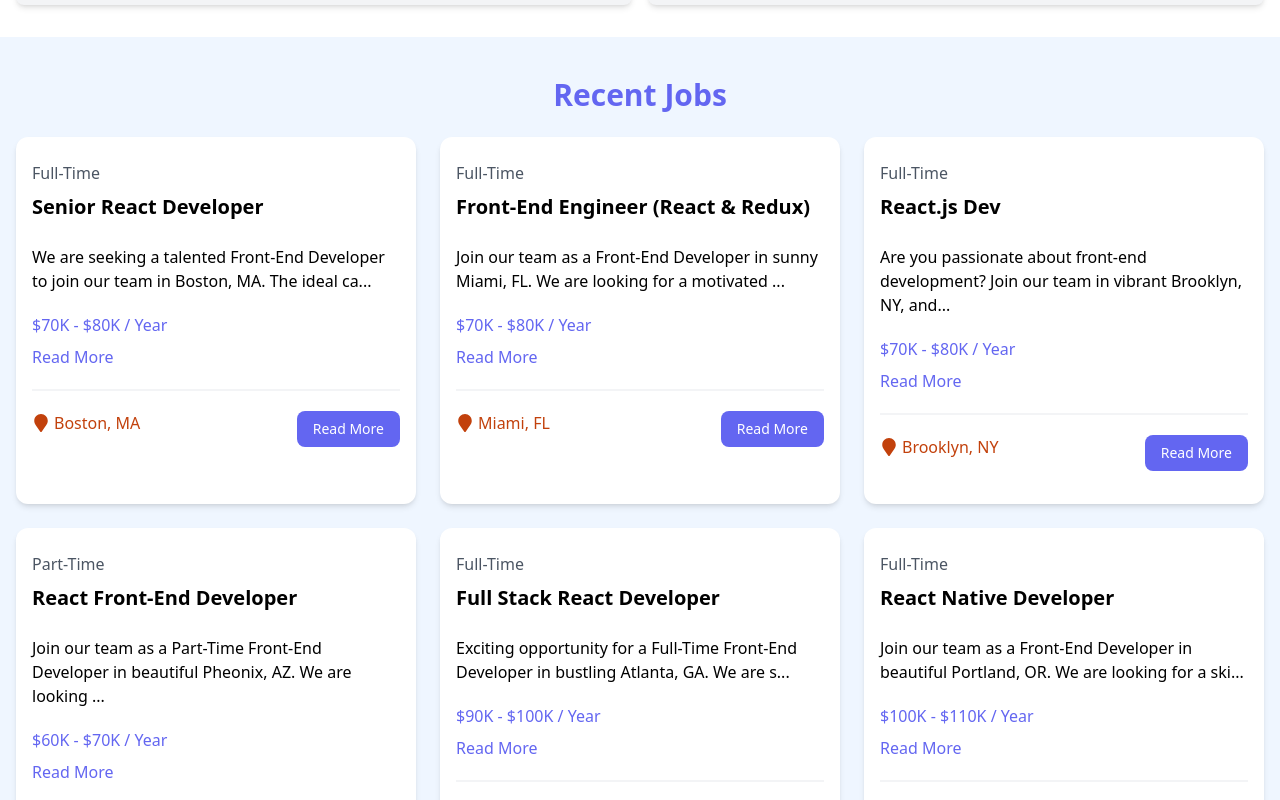
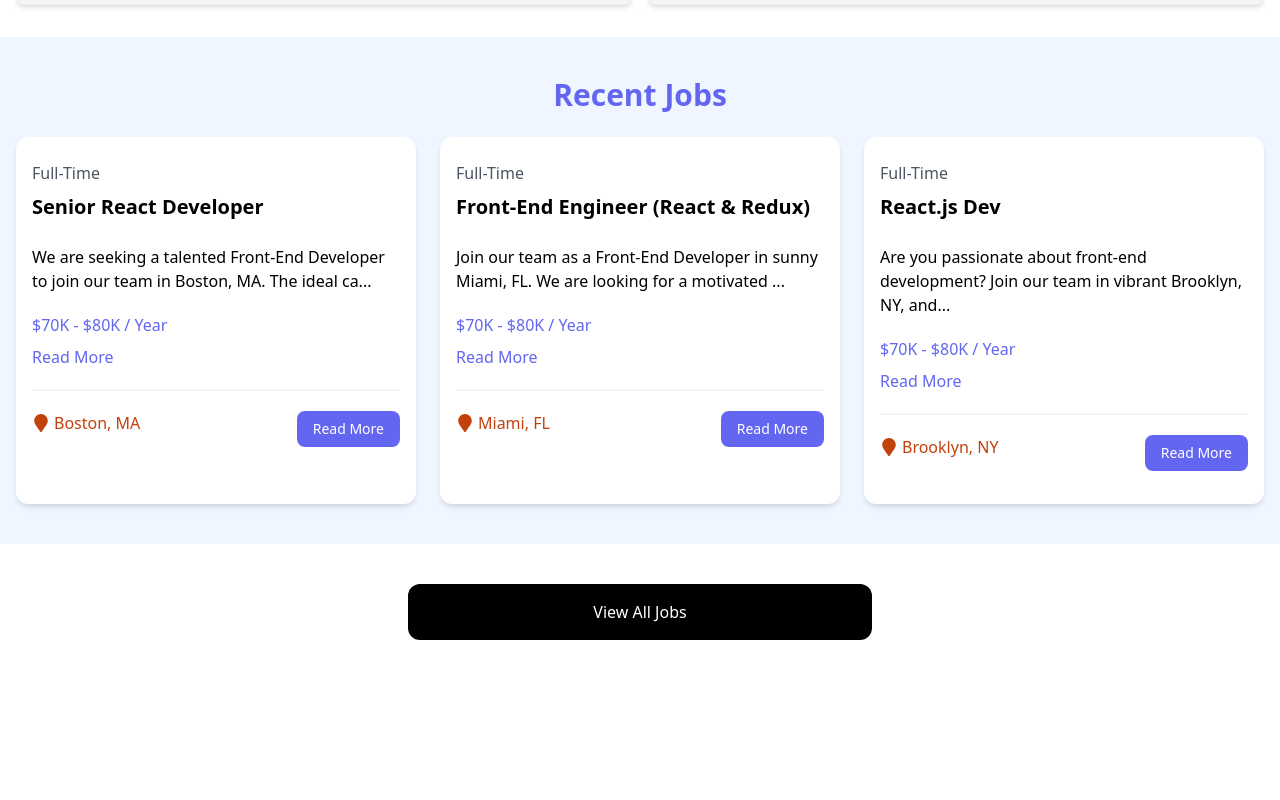
Before and after one commit to Jaspreet-Nijjar/react-job-board, a React (Vite) app: page / in a window 1280 px wide. Shown: the part 620-1420 px from the top of the page. After the commit the page ends 1300 px from the top, so only its background shows below. Built offline with nearby package versions, Linux system fonts and the light colour scheme; data requests are answered from the project's data file.

Commit message:
conditionally fetched data

```diff
--- a/src/components/JobListings.tsx
+++ b/src/components/JobListings.tsx
@@ -8,9 +8,13 @@
 
   useEffect(() => {
     const fetchJobs = async () => {
+      const apiUrl = isHome
+        ? 'http://localhost:8000/jobs?_limit=3'
+        : 'http://localhost:8000/jobs';
+
       try {
         setLoading(true);
-        const response = await fetch('http://localhost:8000/jobs');
+        const response = await fetch(apiUrl);
         const data = await response.json();
         setJobs(data);
       } catch {
@@ -28,17 +32,16 @@
         <h2 className="text-3xl font-bold text-indigo-500 mb-6 text-center">
           {isHome ? 'Recent Jobs' : 'Browse Jobs'}
         </h2>
-        <div className="grid grid-cols-1 md:grid-cols-3 gap-6">
+
         {loading ? (
           <Spinner loading={loading} />
         ) : (
-            <>
+          <div className="grid grid-cols-1 md:grid-cols-3 gap-6">
             {jobs.map((job) => (
               <JobListing key={job.id} job={job} />
             ))}
-            </>
+          </div>
         )}
-        </div>
       </div>
     </section>
   );
```
Lines whose indentation alone changed are shown as unchanged.
